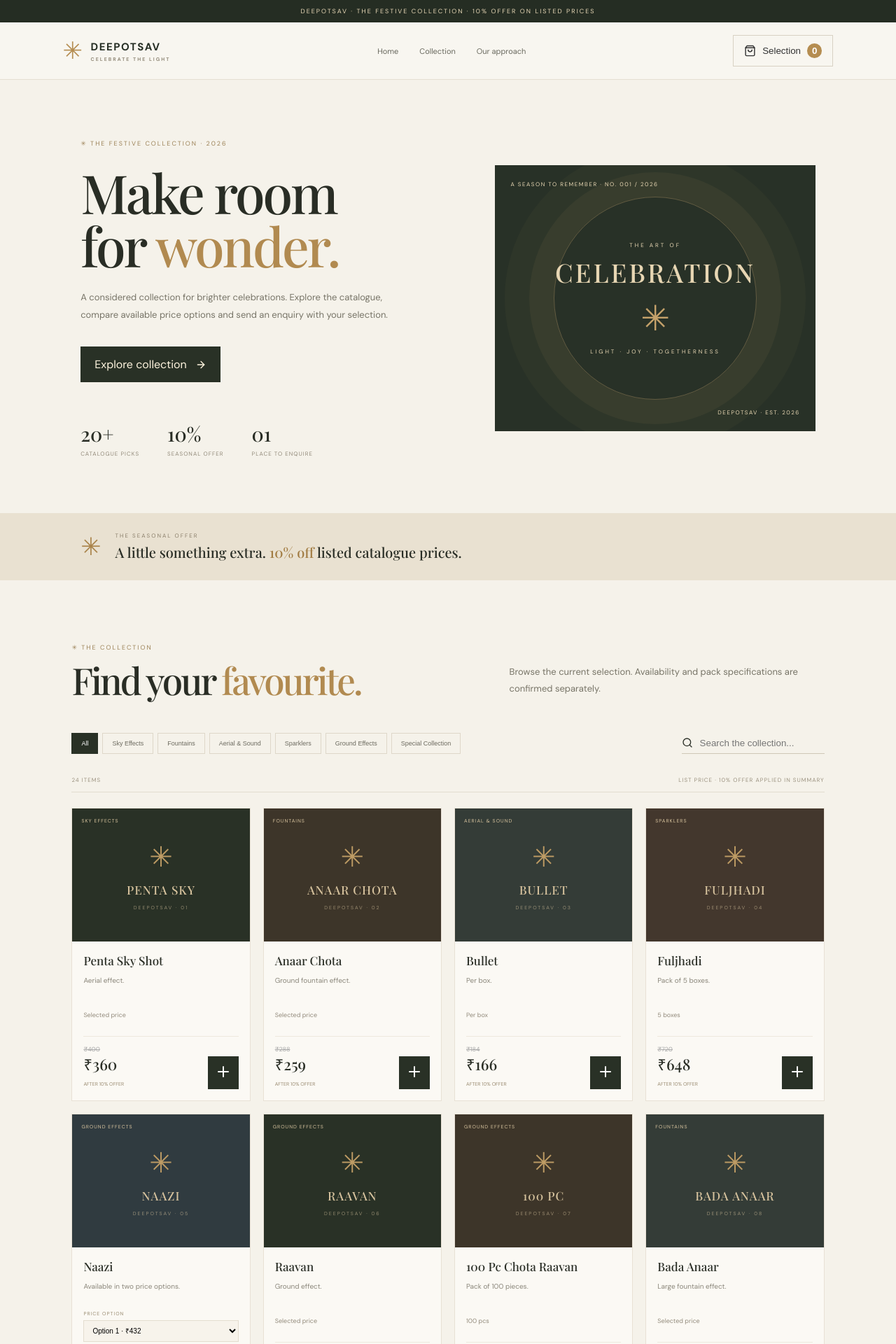
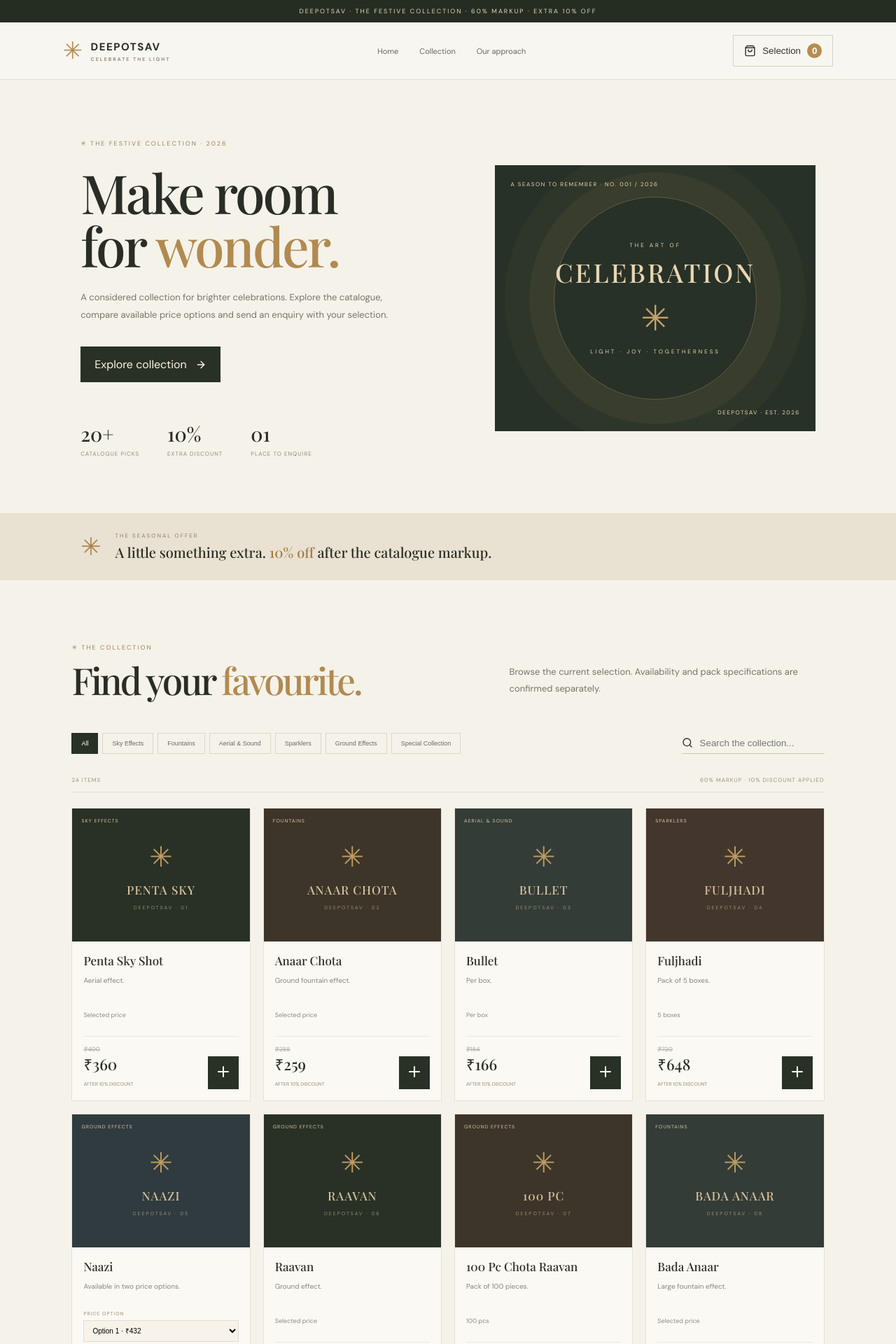
Before and after one commit to warrior-sj/deepotsav, a React (Vite) app: page / in a window 1280 px wide. Shown: the top 1920 px of the page at 70% size. Built offline with nearby package versions, Linux system fonts and the light colour scheme.

Commit message:
Clarify catalogue markup and discount display

```diff
--- a/src/App.tsx
+++ b/src/App.tsx
@@ -12,12 +12,12 @@ export default function App(){
  function add(p:Product,o:Option){const key=p.id+":"+o.id;setCart(old=>{const f=old.find(x=>x.key===key);return f?old.map(x=>x.key===key?{...x,qty:x.qty+1}:x):[...old,{key,product:p,option:o,qty:1}]});setToast(p.name+" added");window.setTimeout(()=>setToast(""),1800)}
  function qty(key:string,n:number){setCart(old=>old.map(x=>x.key===key?{...x,qty:x.qty+n}:x).filter(x=>x.qty>0))}
  function send(){if(!customer.name.trim()||!/^[6-9]\d{9}$/.test(customer.phone)||!customer.area.trim()){setToast("Enter name, valid mobile number and area.");return}sendWhatsApp(message(cart,customer))}
- return <div className="shell"><div className="topline">DEEPOTSAV · THE FESTIVE COLLECTION · 10% OFFER ON LISTED PRICES</div>
+ return <div className="shell"><div className="topline">DEEPOTSAV · THE FESTIVE COLLECTION · 60% MARKUP · EXTRA 10% OFF</div>
  <header><a className="logo" href="#home"><span>✳</span><b>DEEPOTSAV<small>CELEBRATE THE LIGHT</small></b></a><nav><a href="#home">Home</a><a href="#collection">Collection</a><a href="#about">Our approach</a></nav><div className="head-actions"><button className="cartbtn" onClick={()=>setOpen(true)}><ShoppingBag size={17}/> Selection <b>{count}</b></button><button className="menubtn" onClick={()=>setMenu(!menu)}><Menu/></button></div></header>
  {menu&&<div className="mobile-nav"><a href="#home">Home</a><a href="#collection">Collection</a><a href="#about">Our approach</a></div>}
- <main><section className="hero" id="home"><div><div className="eyebrow">✳ THE FESTIVE COLLECTION · 2026</div><h1>Make room<br/>for <em>wonder.</em></h1><p>A considered collection for brighter celebrations. Explore the catalogue, compare available price options and send an enquiry with your selection.</p><a className="primary" href="#collection">Explore collection <ArrowRight size={16}/></a><div className="stats"><span><b>20+</b><small>CATALOGUE PICKS</small></span><span><b>10%</b><small>SEASONAL OFFER</small></span><span><b>01</b><small>PLACE TO ENQUIRE</small></span></div></div><div className="hero-art"><small>A SEASON TO REMEMBER · NO. 001 / 2026</small><div className="orbit"></div><div className="hero-title"><span>THE ART OF</span><b>CELEBRATION</b><i>✳</i><span>LIGHT · JOY · TOGETHERNESS</span></div><small>DEEPOTSAV · EST. 2026</small></div></section>
- <section className="offer"><b>✳</b><span><small>THE SEASONAL OFFER</small><strong>A little something extra. <em>10% off</em> listed catalogue prices.</strong></span></section>
- <section id="collection" className="catalogue"><div className="sectionhead"><div className="eyebrow">✳ THE COLLECTION</div><h2>Find your <em>favourite.</em></h2><p>Browse the current selection. Availability and pack specifications are confirmed separately.</p></div><div className="tools"><div className="filters">{categories.map(c=><button key={c} className={cat===c?"active":""} onClick={()=>setCat(c)}>{c}</button>)}</div><label className="search"><Search size={16}/><input value={search} onChange={e=>setSearch(e.target.value)} placeholder="Search the collection..."/></label></div><div className="count">{shown.length} ITEMS <span>LIST PRICE · 10% OFFER APPLIED IN SUMMARY</span></div><div className="grid">{shown.map((p,i)=><ProductCard key={p.id} p={p} index={i} add={add}/>)}</div>{!shown.length&&<p>No products found.</p>}</section>
+ <main><section className="hero" id="home"><div><div className="eyebrow">✳ THE FESTIVE COLLECTION · 2026</div><h1>Make room<br/>for <em>wonder.</em></h1><p>A considered collection for brighter celebrations. Explore the catalogue, compare available price options and send an enquiry with your selection.</p><a className="primary" href="#collection">Explore collection <ArrowRight size={16}/></a><div className="stats"><span><b>20+</b><small>CATALOGUE PICKS</small></span><span><b>10%</b><small>EXTRA DISCOUNT</small></span><span><b>01</b><small>PLACE TO ENQUIRE</small></span></div></div><div className="hero-art"><small>A SEASON TO REMEMBER · NO. 001 / 2026</small><div className="orbit"></div><div className="hero-title"><span>THE ART OF</span><b>CELEBRATION</b><i>✳</i><span>LIGHT · JOY · TOGETHERNESS</span></div><small>DEEPOTSAV · EST. 2026</small></div></section>
+ <section className="offer"><b>✳</b><span><small>THE SEASONAL OFFER</small><strong>A little something extra. <em>10% off</em> after the catalogue markup.</strong></span></section>
+ <section id="collection" className="catalogue"><div className="sectionhead"><div className="eyebrow">✳ THE COLLECTION</div><h2>Find your <em>favourite.</em></h2><p>Browse the current selection. Availability and pack specifications are confirmed separately.</p></div><div className="tools"><div className="filters">{categories.map(c=><button key={c} className={cat===c?"active":""} onClick={()=>setCat(c)}>{c}</button>)}</div><label className="search"><Search size={16}/><input value={search} onChange={e=>setSearch(e.target.value)} placeholder="Search the collection..."/></label></div><div className="count">{shown.length} ITEMS <span>60% MARKUP · 10% DISCOUNT APPLIED</span></div><div className="grid">{shown.map((p,i)=><ProductCard key={p.id} p={p} index={i} add={add}/>)}</div>{!shown.length&&<p>No products found.</p>}</section>
  <section id="about" className="about"><div className="eyebrow">✳ A MORE CONSIDERED CELEBRATION</div><h2>Good moments<br/>deserve <em>good care.</em></h2><p>Browse the catalogue, check product details and confirm availability before making arrangements.</p><ul><li>✓ Safety and local rules come first</li><li>✓ Prices and offers shown transparently</li><li>✓ Enquiries handled directly</li></ul><aside><b>PLEASE NOTE</b><p>All items are subject to stock, local restrictions and applicable licences. Use only as directed and follow product instructions.</p></aside></section></main>
  <footer><b>✳ DEEPOTSAV</b><span>A catalogue for the moments that bring us together.</span><small>© 2026 DEEPOTSAV · Catalogue and pricing are indicative. Availability, specifications, sale permissions and legal requirements must be confirmed by the responsible licensed retailer.</small></footer>
  {toast&&<div className="toast">{toast}</div>}
@@ -27,5 +27,5 @@ export default function App(){
 }
 function ProductCard({p,index,add}:{p:Product;index:number;add:(p:Product,o:Option)=>void}){
  const [id,setId]=useState(p.options[0].id),opt=p.options.find(o=>o.id===id)||p.options[0];
- return <article className="product"><div className={"productart art"+(index%5)}><small>{p.category.toUpperCase()}</small><div>✳</div><b>{p.name.split(" ").slice(0,2).join(" ").toUpperCase()}</b><small>DEEPOTSAV · {String(index+1).padStart(2,"0")}</small></div><div className="productbody"><h3>{p.name}</h3><p>{p.desc}</p>{p.options.length>1?<label className="option">PRICE OPTION<select value={id} onChange={e=>setId(e.target.value)}>{p.options.map((o,i)=><option key={o.id} value={o.id}>{o.label||"Option "+(i+1)} · {money(listPrice(o.cost))}</option>)}</select></label>:<small className="unit">{p.unit||"Selected price"}</small>}<div className="price"><span><del>{money(listPrice(opt.cost))}</del><b>{money(finalPrice(opt.cost))}</b><small>AFTER 10% OFFER</small></span><button onClick={()=>add(p,opt)} aria-label={"Add "+p.name}><Plus/></button></div></div></article>
+ return <article className="product"><div className={"productart art"+(index%5)}><small>{p.category.toUpperCase()}</small><div>✳</div><b>{p.name.split(" ").slice(0,2).join(" ").toUpperCase()}</b><small>DEEPOTSAV · {String(index+1).padStart(2,"0")}</small></div><div className="productbody"><h3>{p.name}</h3><p>{p.desc}</p>{p.options.length>1?<label className="option">PRICE OPTION<select value={id} onChange={e=>setId(e.target.value)}>{p.options.map((o,i)=><option key={o.id} value={o.id}>{o.label||"Option "+(i+1)} · {money(listPrice(o.cost))}</option>)}</select></label>:<small className="unit">{p.unit||"Selected price"}</small>}<div className="price"><span><del>{money(listPrice(opt.cost))}</del><b>{money(finalPrice(opt.cost))}</b><small>AFTER 10% DISCOUNT</small></span><button onClick={()=>add(p,opt)} aria-label={"Add "+p.name}><Plus/></button></div></div></article>
 }
```
